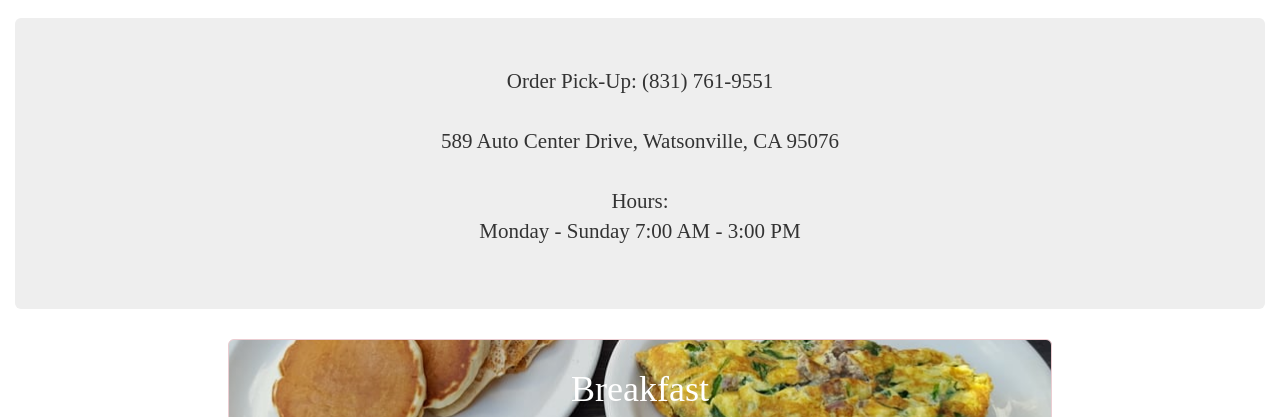
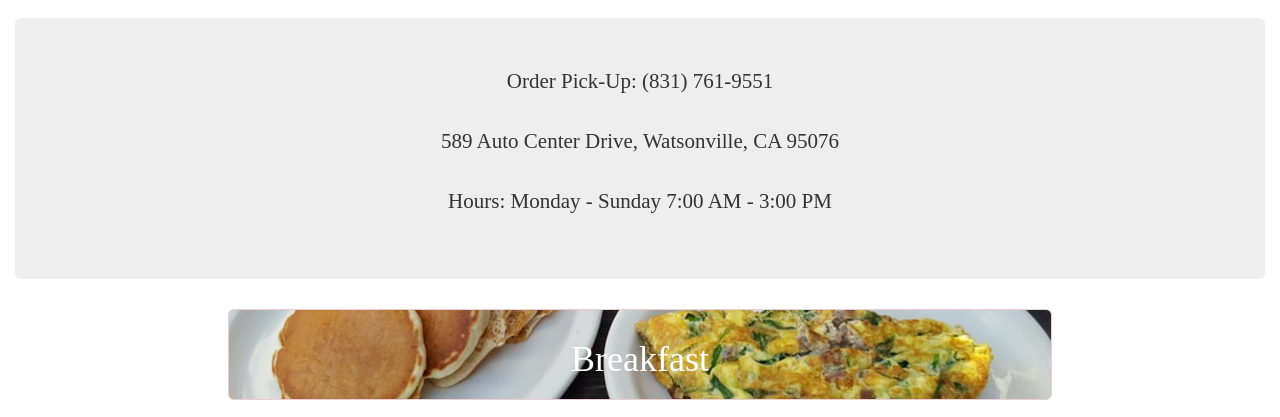
Before and after one commit to RFeeney91/Red-Apple-Cafe, a plain HTML site: page index.html in a window 1280 px wide. Shown: the part 378-795 px from the top of the page. Drawn offline with nearby package versions, Linux system fonts and the light colour scheme.

Commit message:
removed line break

```diff
--- a/index.html
+++ b/index.html
@@ -57,7 +57,7 @@
 	<div class="col-md-12">
 		<div class="jumbotron list-group-item-success”>
 			<div class="container">
-				<p class="text-center" style="font-family: 'American Typewriter';">Order Pick-Up: (831) 761-9551<br><br>589 Auto Center Drive, Watsonville, CA 95076 <br><br>Hours:<br>Monday - Sunday 7:00 AM - 3:00 PM </p>
+				<p class="text-center" style="font-family: 'American Typewriter';">Order Pick-Up: (831) 761-9551<br><br>589 Auto Center Drive, Watsonville, CA 95076 <br><br>Hours: Monday - Sunday 7:00 AM - 3:00 PM </p>
 			</div>
 		</div>
 	</div>
```
